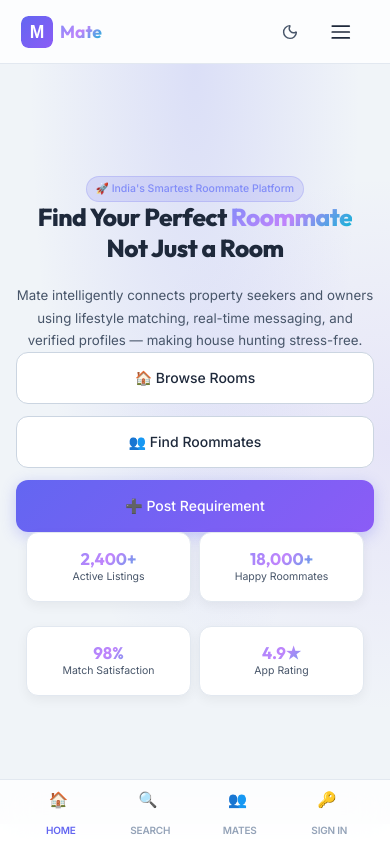
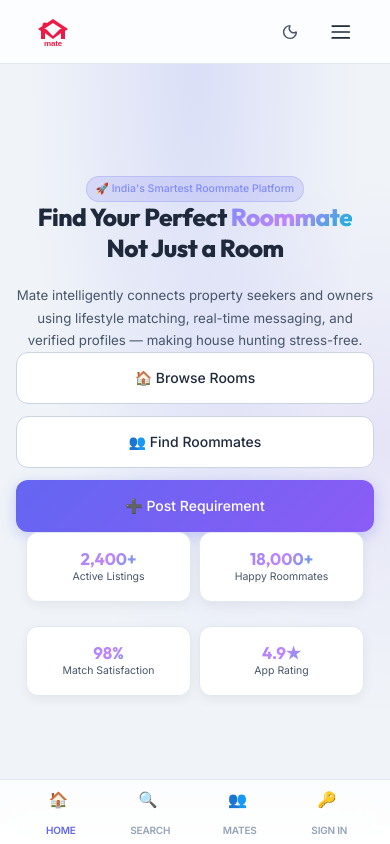
Before and after one commit to sidpurvviya-dotcom/mate, a Next.js app: page / in a window 390 px wide. Shown: the top 844 px of the page. Built offline with nearby package versions, Linux system fonts and the light colour scheme.

Commit message:
feat: Add dynamic sticky header and crisp scalable SVG logo logic for mobile and PC

```diff
--- a/src/app/globals.css
+++ b/src/app/globals.css
@@ -823,6 +823,26 @@ input[type="range"]::-webkit-slider-thumb {
   .filter-chip:active { background: rgba(99,102,241,0.2); }
 }
 
+/* ─── Global Logo Styling ─────────────────────────────────── */
+.logo-container {
+  display: flex;
+  align-items: center;
+  padding: 12px 16px;
+  z-index: 1000;
+}
+
+.mate-logo {
+  height: 40px;
+  width: auto;
+  transition: transform 0.2s ease-in-out;
+}
+
+.navbar {
+  position: sticky;
+  top: 0;
+  z-index: 999;
+}
+
 /* ─── Responsive adjustments for Mobile (max-width: 480px) ─────────────── */
 @media (max-width: 480px) {
   /* Specific Mobile Fixes for Mate Platform */
@@ -861,8 +881,16 @@ input[type="range"]::-webkit-slider-thumb {
   i, svg {
     transform: scale(0.85); /* Visually shrinks icons to prevent overcrowding */
   }
-  .navbar-logo { height: 32px !important; width: auto; }
   .theme-toggle, .menu-icon, .hamburger { transform: scale(0.85); }
+
+  /* Mobile Logo Shrink */
+  .logo-container {
+    padding: 10px 12px !important;
+    justify-content: flex-start;
+  }
+  .mate-logo {
+    height: 30px !important;
+  }
 
   /* 3. Icon & Navigation Styling */
   .bottom-nav, .mobile-bottom-nav {
@@ -1028,4 +1056,10 @@ input[type="range"]::-webkit-slider-thumb {
   .bottom-nav, .mobile-bottom-nav {
     display: none !important;
   }
+
+  /* PC Specific: Hover Effect */
+  .mate-logo:hover {
+    transform: scale(1.05);
+    cursor: pointer;
+  }
 }
--- a/src/app/page.tsx
+++ b/src/app/page.tsx
@@ -40,11 +40,8 @@ export default function HomePage() {
     <div className="min-h-screen">
       {/* Navbar */}
       <nav className={`navbar ${scrolled ? 'glass' : ''}`} style={{ justifyContent: 'space-between' }}>
-        <Link href="/" className="flex items-center gap-2">
-          <img src="/logo.svg" alt="Mate Logo" className="icon-mate navbar-logo" style={{ borderRadius: '0.5rem' }} />
-          <span className="font-bold text-xl" style={{ fontFamily: 'Outfit, sans-serif' }}>
-            <span className="gradient-text">Mate</span>
-          </span>
+        <Link href="/" className="logo-container">
+          <img src="/logo.svg" alt="Mate Logo" className="mate-logo" />
         </Link>
 
         {/* Desktop nav links */}
```
Also changed, not shown: src/app/roommates/page.tsx (+2 -5 lines), src/app/rooms/page.tsx (+2 -5 lines), public/logo.svg.
